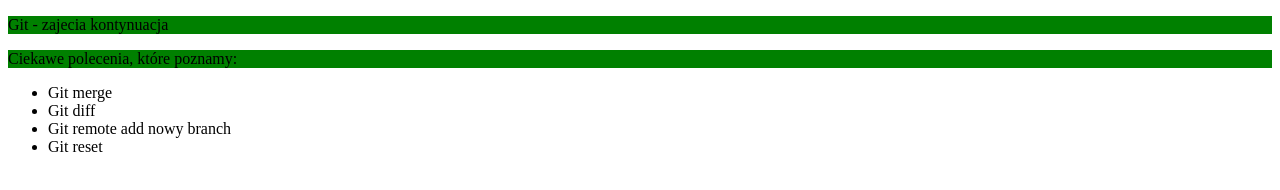
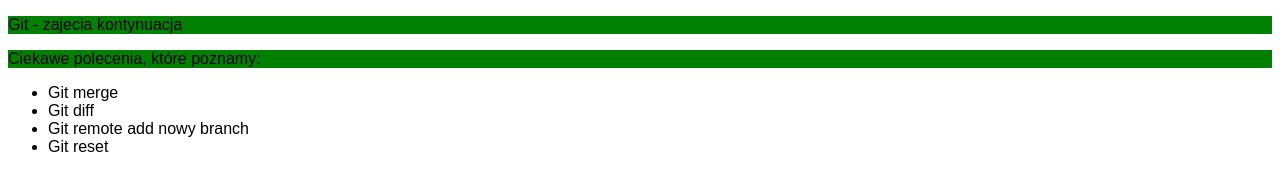
Before and after one commit to wojciechgorzynski/gitzjazd6, a plain HTML site: page index.html in a window 1280 px wide. Drawn offline with Linux system fonts and the light colour scheme.

Commit message:
Body font changes

```diff
--- a/style.css
+++ b/style.css
@@ -1,3 +1,7 @@
 p {
     background-color: green;
 }
+
+body {
+    font-family: fantasy;
+}
```
